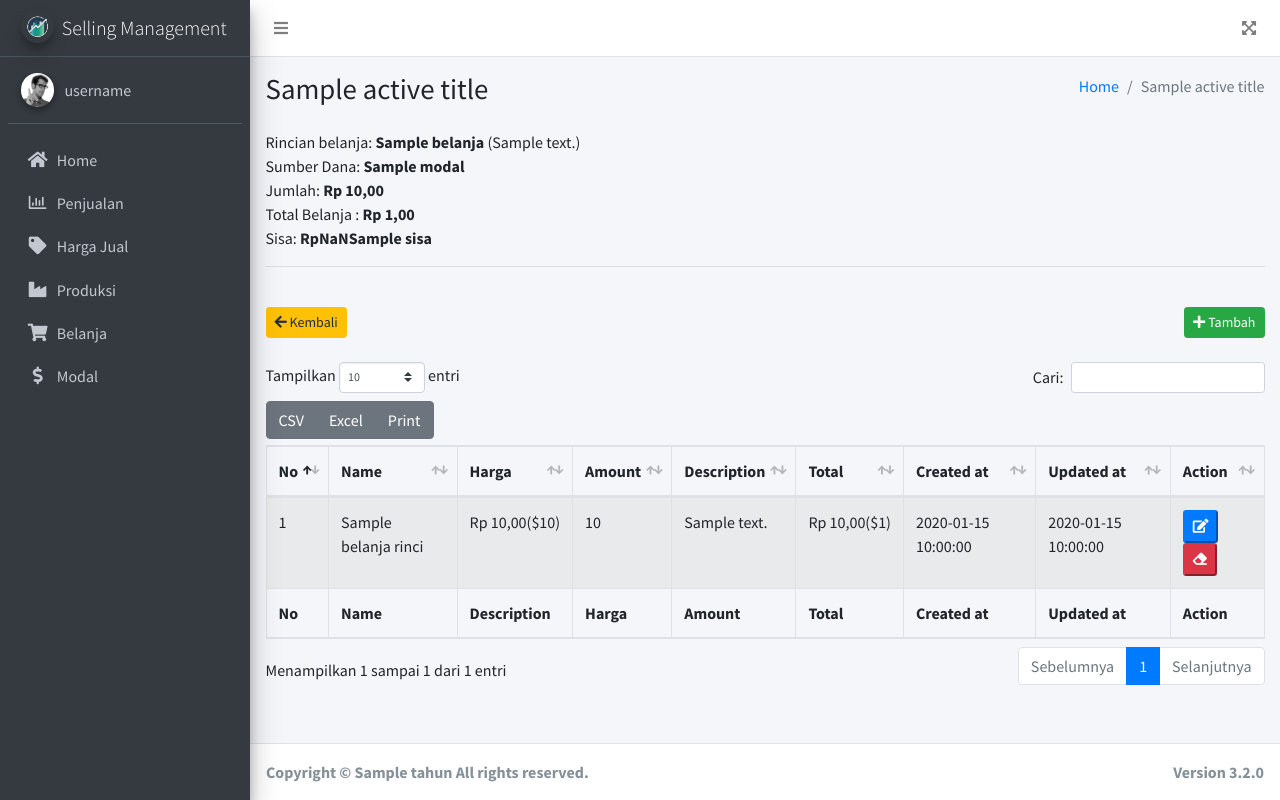
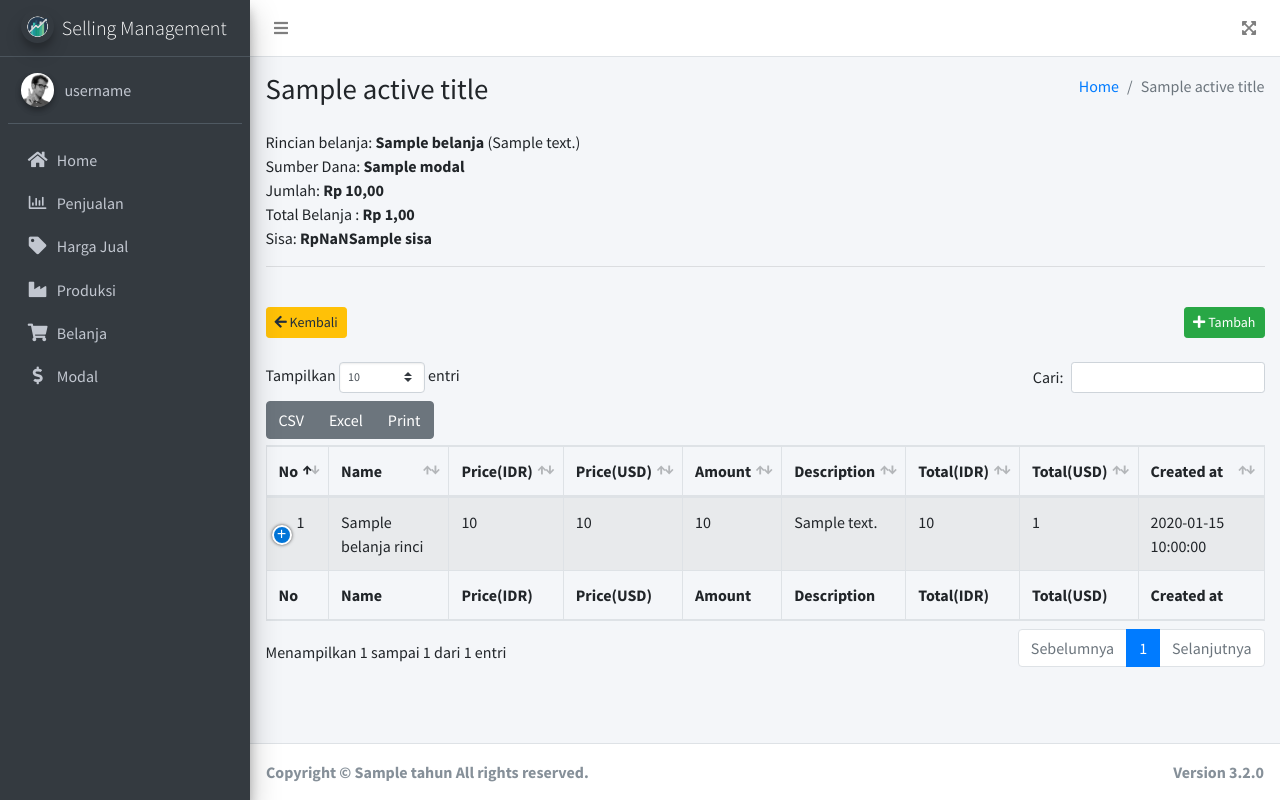
Before and after one commit to arifpambudi242/sellingmanagement, a Python web app: template templates/belanja_rinci.html in a window 1280 px wide. Run offline with Jinja, Linux system fonts and the light colour scheme; the template is opened without the code that fills it: most values are stand-ins (such as "Sample title", 1, 10 or a date in 2020); some libraries are stand-ins or nearby versions.

Commit message:
mantapkan belanja rinci

```diff
--- a/templates/belanja_rinci.html
+++ b/templates/belanja_rinci.html
@@ -37,10 +37,12 @@
                         <tr>
                             <th>No</th>
                             <th>Name</th>
-                            <th>Harga</th>
+                            <th>Price(IDR)</th>
+                            <th>Price(USD)</th>
                             <th>Amount</th>
                             <th>Description</th>
-                            <th>Total</th>
+                            <th>Total(IDR)</th>
+                            <th>Total(USD)</th>
                             <th>Created at</th>
                             <th>Updated at</th>
                             <th>Action</th>
@@ -53,10 +55,12 @@
                             <td>{{loop.index}}</td>
                             <td>{{belanja_rinci.nama_barang}}</span>
                             </td>
-                            <td><span class="currency">{{belanja_rinci.harga}}</span>(${{ belanja_rinci.harga_usd }})</td>
+                            <td>{{belanja_rinci.harga}}</td>
+                            <td>{{belanja_rinci.harga_usd}}</td>
                             <td>{{belanja_rinci.jumlah}}</td>
                             <td>{{belanja_rinci.keterangan}}</td>
-                            <td><span class="currency">{{belanja_rinci.total}}</span>(${{ belanja_rinci.total_usd }})</td>
+                            <td>{{belanja_rinci.total}}</td>
+                            <td>{{belanja_rinci.total_usd}}</td>
                             <td>{{belanja_rinci.created_at}}</td>
                             <td>{{belanja_rinci.updated_at}}</td>
                             <td>
@@ -75,10 +79,12 @@
                         <tr>
                             <th>No</th>
                             <th>Name</th>
+                            <th>Price(IDR)</th>
+                            <th>Price(USD)</th>
+                            <th>Amount</th>
                             <th>Description</th>
-                            <th>Harga</th>
-                            <th>Amount</th>
-                            <th>Total</th>
+                            <th>Total(IDR)</th>
+                            <th>Total(USD)</th>
                             <th>Created at</th>
                             <th>Updated at</th>
                             <th>Action</th>
```
